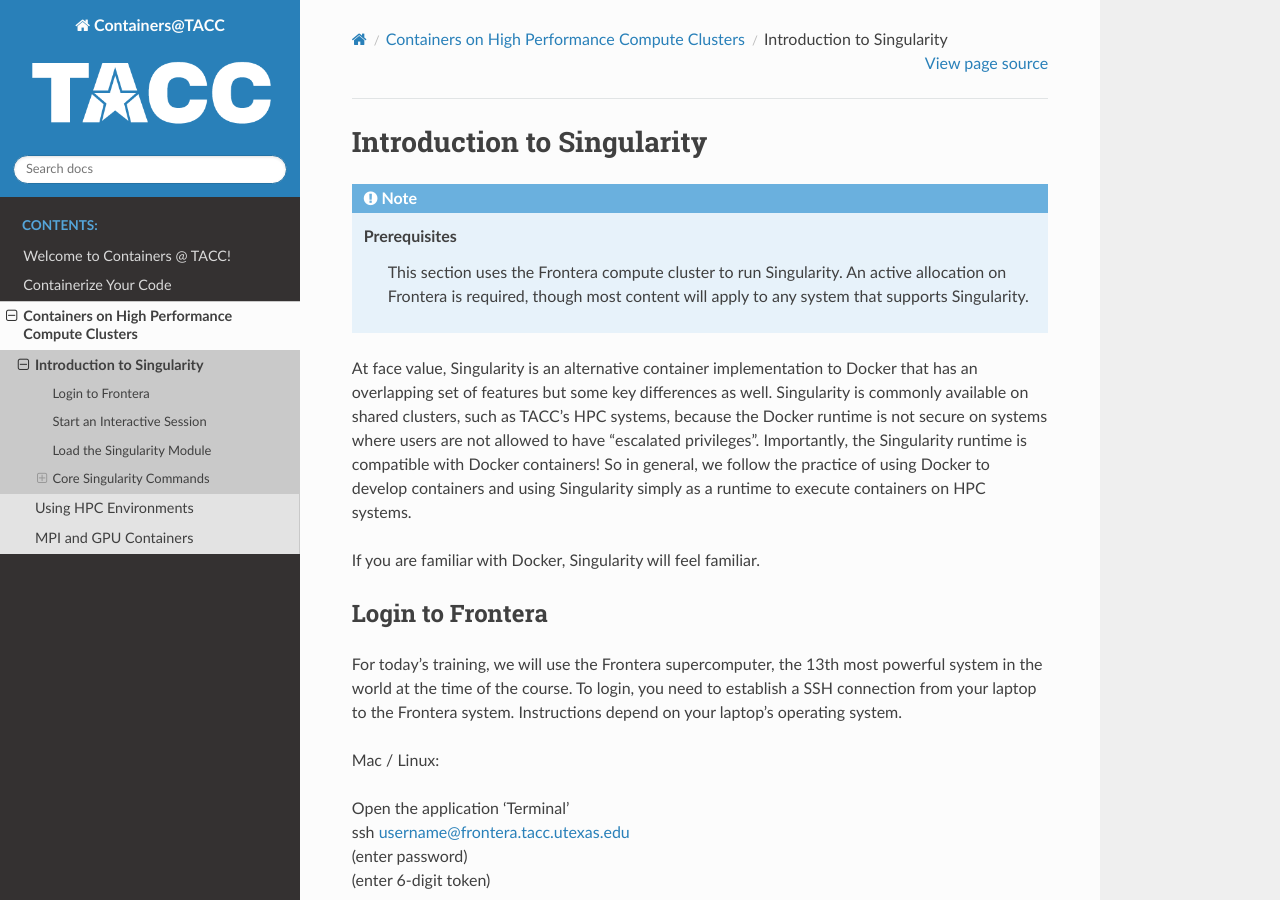
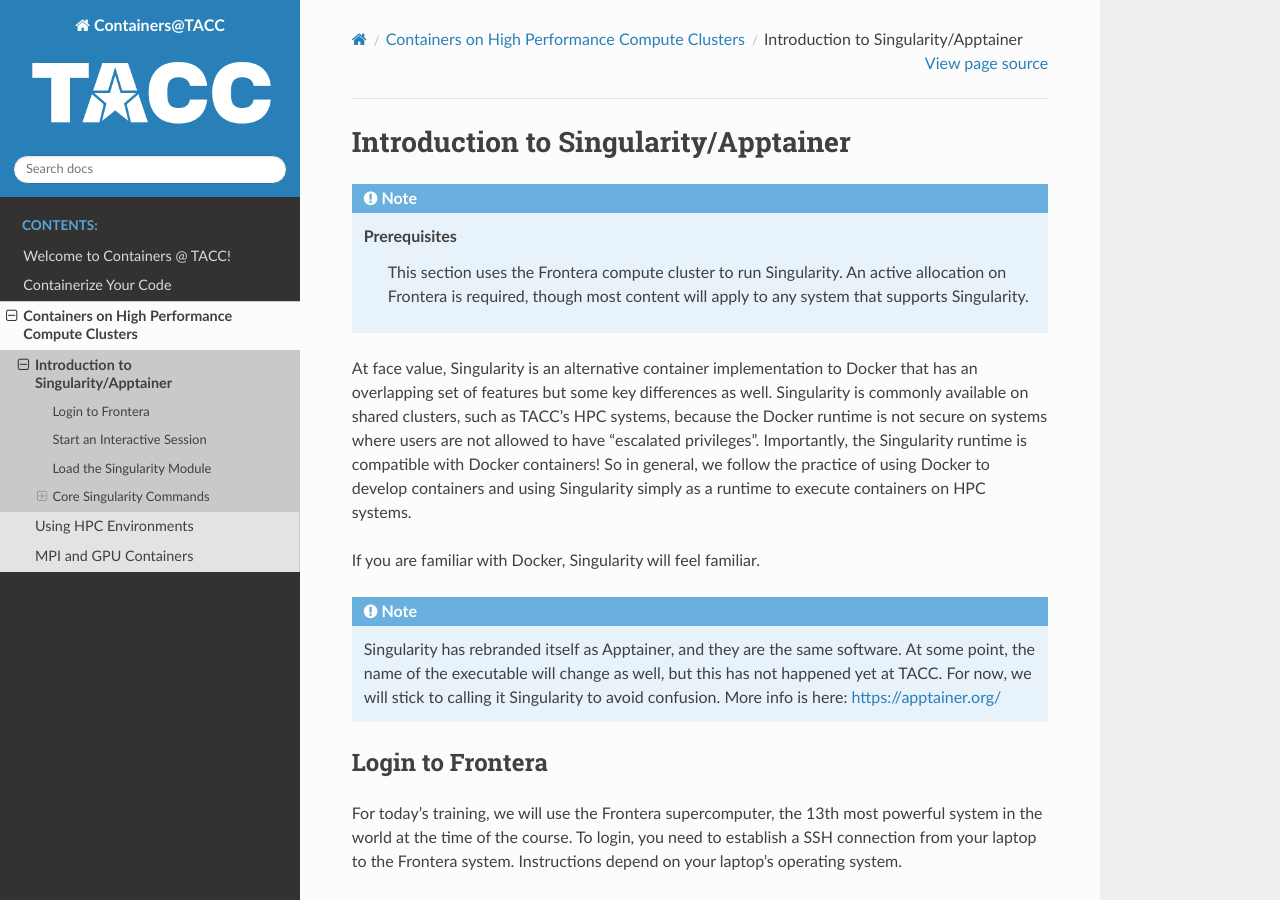
Before and after one commit to TACC/containers_at_tacc, a Sphinx documentation site: the page built from docs/singularity/01.singularity_basics.rst, in a window 1280 px wide and 900 px high. Built offline with Sphinx 7.4.7 and the Read the Docs theme 2.0.0, drawn with Linux system fonts in a browser that asks for light colours.

Commit message:
note that singularity is rebranding as apptainer

```diff
--- a/docs/singularity/01.singularity_basics.rst
+++ b/docs/singularity/01.singularity_basics.rst
@@ -1,5 +1,5 @@
 ******************************
-Introduction to Singularity
+Introduction to Singularity/Apptainer
 ******************************
 
 .. Note::
@@ -11,6 +11,9 @@
 
 If you are familiar with Docker, Singularity will feel familiar.
 
+.. Note::
+
+    Singularity has rebranded itself as Apptainer, and they are the same software.  At some point, the name of the executable will change as well, but this has not happened yet at TACC. For now, we will stick to calling it Singularity to avoid confusion. More info is here:  `https://apptainer.org/ <https://apptainer.org/>`_
 
 Login to Frontera
 =================
```
